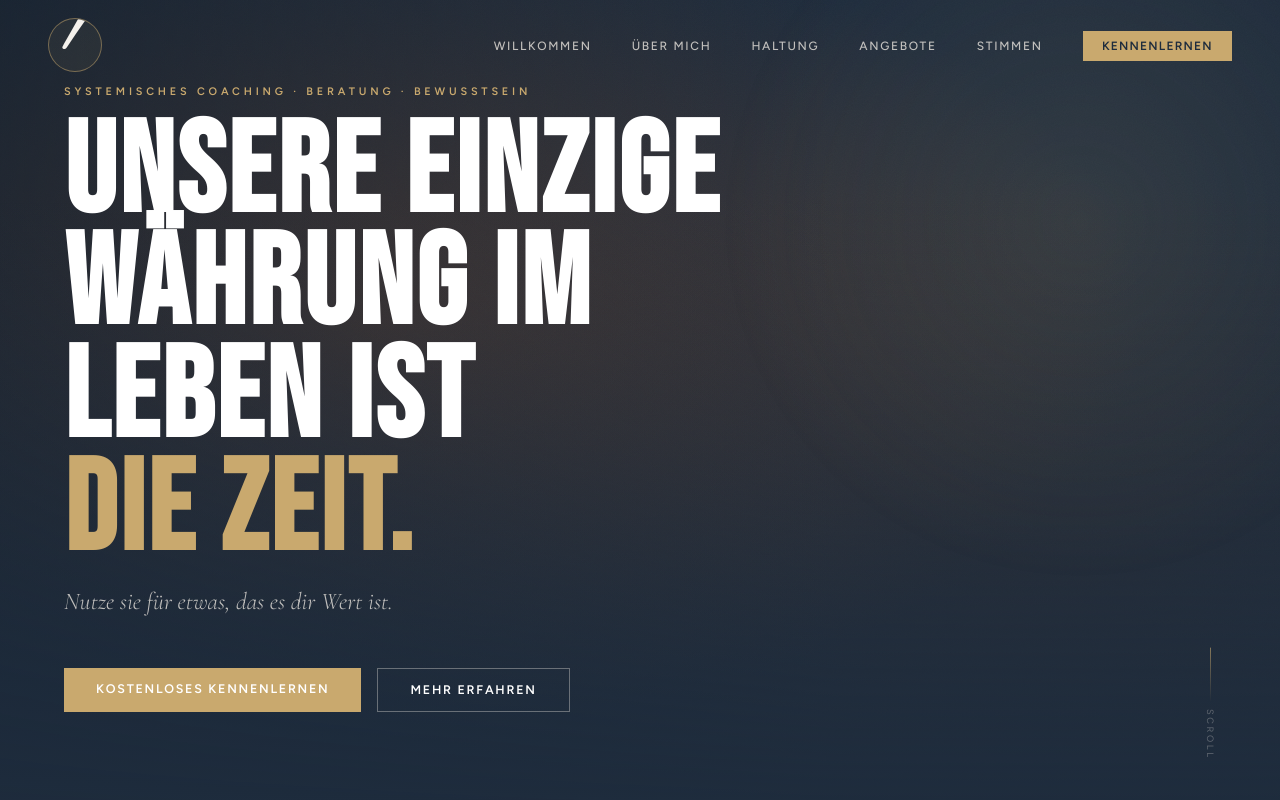
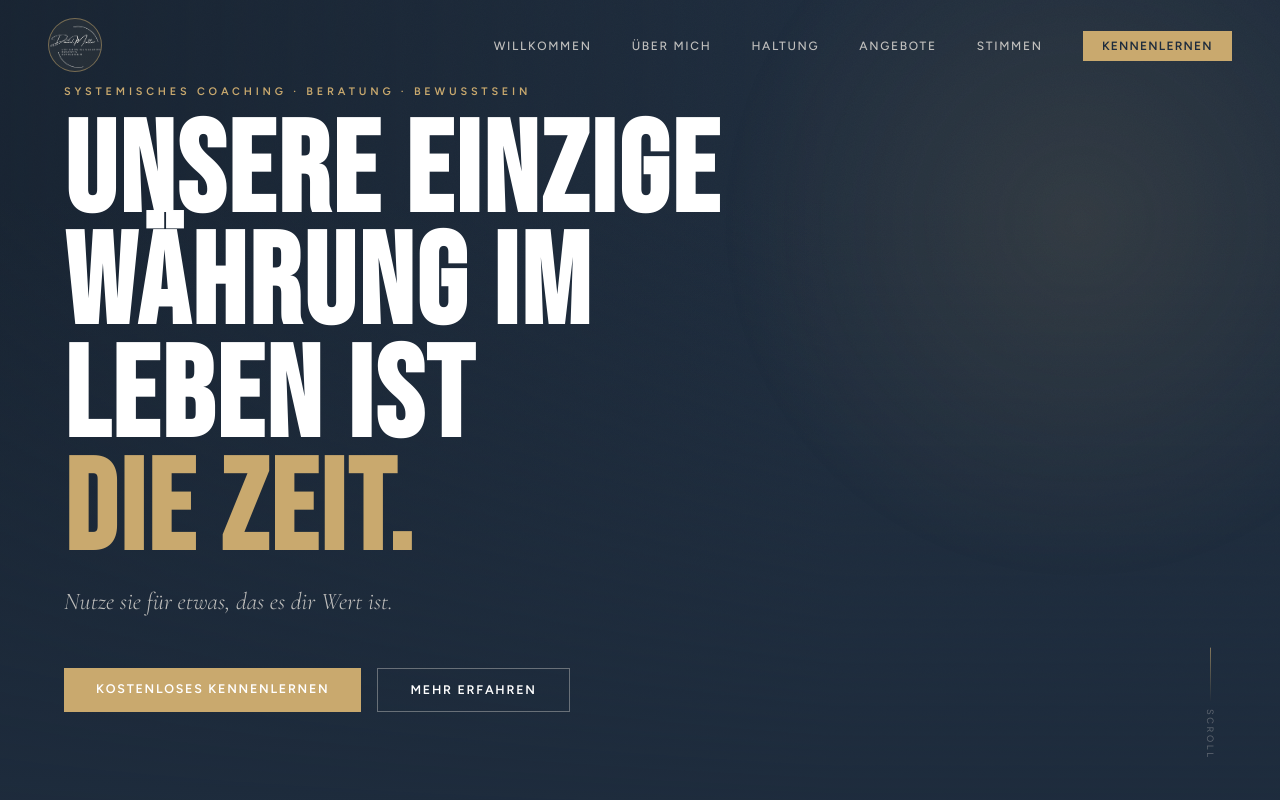
Before and after one commit to DanielMutterCoaching/My-Website, a plain HTML site: page index.html in a window 1280 px wide. Shown: the top 800 px of the page. Drawn offline with nearby package versions, Linux system fonts and the light colour scheme.

Commit message:
Update index.html

```diff
--- a/index.html
+++ b/index.html
@@ -120,7 +120,7 @@ nav.scrolled {
   transition: border-color 0.3s;
 }
 nav.scrolled .logo-mark { border-color: rgba(201,169,110,0.7); }
-.logo-mark svg { width: 100%; height: 100%; position: absolute; }
+.logo-mark img { width: 100%; height: 100%; position: absolute; }
 .logo-mark-label {
   font-size: 0.45rem;
   font-weight: 700;
@@ -201,7 +201,7 @@ nav.scrolled .logo-mark { border-color: rgba(201,169,110,0.7); }
   background:
     radial-gradient(ellipse at 30% 40%, rgba(160,90,40,0.35) 0%, transparent 60%),
     radial-gradient(ellipse at 80% 70%, rgba(90,50,20,0.2) 0%, transparent 50%),
-    linear-gradient(160deg, #1E2C3D 0%, #1E2C3D 100%);
+    <!--linear-gradient(160deg, #1E2C3D 0%, #1E2C3D 100%);-->
 }
 
 
```
